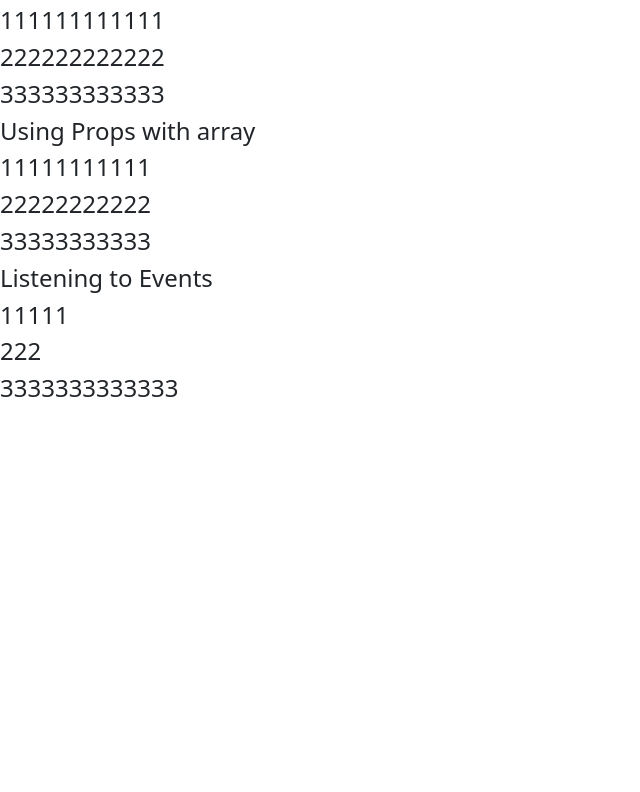
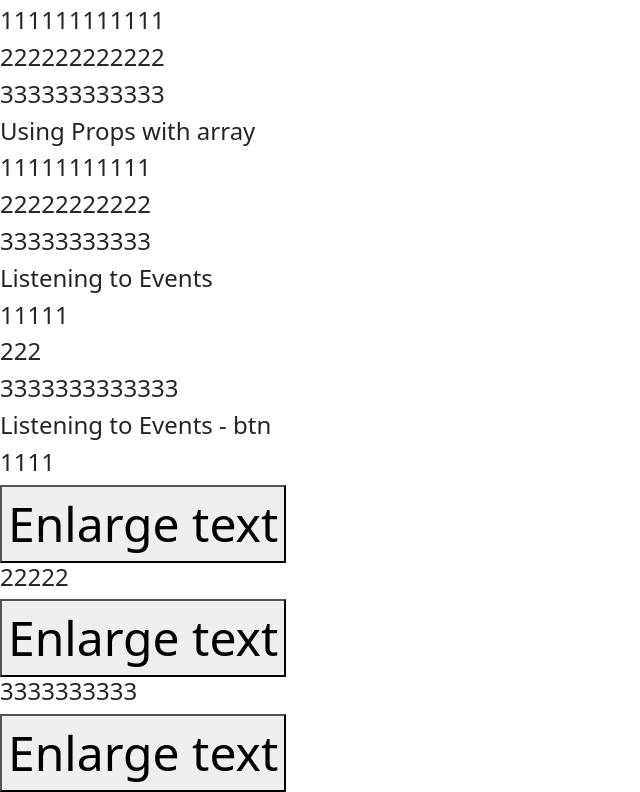
Before and after one commit to ljh9/VueExercises, a Vue app: page / in a window 1280 px wide. Shown: the part 459-1251 px from the top of the page, without its empty margins (0-640 px from the left). Before the commit the page ends 870 px from the top, so only its background shows below. Built offline with nearby package versions, Linux system fonts and the light colour scheme.

Commit message:
ListeningToEventsBtn

```diff
--- a/src/views/Exercise08/ExerciseTest08.vue
+++ b/src/views/Exercise08/ExerciseTest08.vue
@@ -5,6 +5,7 @@ import UsingComponentNTimes from './UsingComponentNTimes.vue'
 import UsingProps from './UsingProps.vue'
 import UsingPropsWithArray from './UsingPropsWithArray.vue'
 import ListeningToEvents from './ListeningToEvents.vue'
+import ListeningToEventsBtn from './ListeningToEventsBtn.vue'
 </script>
 
 <template>
@@ -21,5 +22,7 @@ import ListeningToEvents from './ListeningToEvents.vue'
         <UsingPropsWithArray />
         <h4>Listening to Events</h4>
         <ListeningToEvents />
+        <h4>Listening to Events - btn</h4>
+        <ListeningToEventsBtn />
     </div>
 </template>
--- /dev/null
+++ b/src/views/Exercise08/ListeningToEventsBtn.vue
@@ -0,0 +1,31 @@
+<script>
+import BlogPostBtn from './BlogPostBtn.vue'
+export default {
+  components: {
+    BlogPostBtn
+  },
+  data() {
+    return {
+      posts: [
+        { id: 1, title: '1111' },
+        { id: 2, title: '22222' },
+        { id: 3, title: '3333333333' }
+      ],
+      postFontSize: 3
+    }
+  }
+}
+</script>
+
+<template>
+    <div class="exercise">
+        <div :style="{ fontSize: postFontSize + 'em' }">
+            <BlogPostBtn
+                v-for="post in posts"
+                :key="post.id"
+                :title="post.title"
+                @enlarge-text="postFontSize += 0.1"
+            />
+        </div>
+    </div>
+</template>
```
